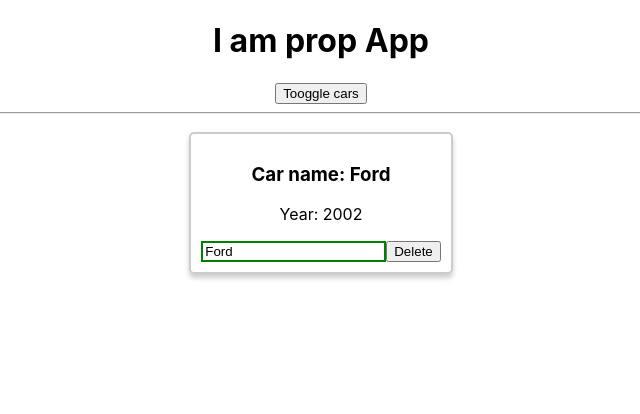
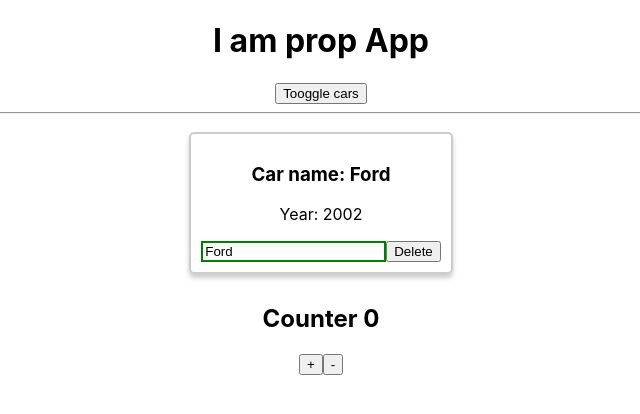
Before and after one commit to kravtsovRoman/react_v.2, a React app: page / in a window 1280 px wide. Shown: the top 414 px of the page, without its empty margins (319-959 px from the left). Built offline with nearby package versions, Linux system fonts and the light colour scheme.

Commit message:
fragments

```diff
--- a/src/App.js
+++ b/src/App.js
@@ -1,6 +1,7 @@
 import React, { Component } from 'react';
 import './App.scss';
 import Car from './Car/Car'
+import Counter from './Counter/Counter'
 
 class App extends Component {
 
@@ -48,7 +49,7 @@ class App extends Component {
   }
 
   render() {
-    console.log('App render')
+    console.log('App render');
     let cars = null;
     if (this.state.showCars) {
       cars = this.state.cars.map((car, i) => {
@@ -68,6 +69,7 @@ class App extends Component {
         <button onClick={this.toggleCarsHandler}>Tooggle cars</button>
         <hr />
         {cars}
+        <Counter/>
       </div>
     );
   }
--- a/src/Counter/Counter.js
+++ b/src/Counter/Counter.js
@@ -1,24 +1,25 @@
 import React, { Component } from "react";
+import Auxiliary from '../hoc/Auxiliary'
 
-export default class Couter extends Comment {
+export default class Counter extends Component {
 
     state = {
         counter: 0
-    }
+    };
 
     addCounter = () => {
         this.setState({
             counter: this.state.counter + 1
         })
-    }
+    };
 
     render() {
         return (
-            <div>
+            <Auxiliary>
                 <h2>Counter {this.state.counter}</h2>
-                <button onClick={addCounter}>+</button>
-                <button>-</button>
-            </div>
+                <button onClick={this.addCounter}>+</button>
+                <button onClick={() => this.setState({counter: this.state.counter - 1})}>-</button>
+            </Auxiliary>
         )
     }
 }
--- /dev/null
+++ b/src/hoc/Auxiliary.js
@@ -0,0 +1,7 @@
+import React from 'react'
+
+const Auxiliary = (props) => {
+  return props.children
+};
+
+export default Auxiliary;
```
